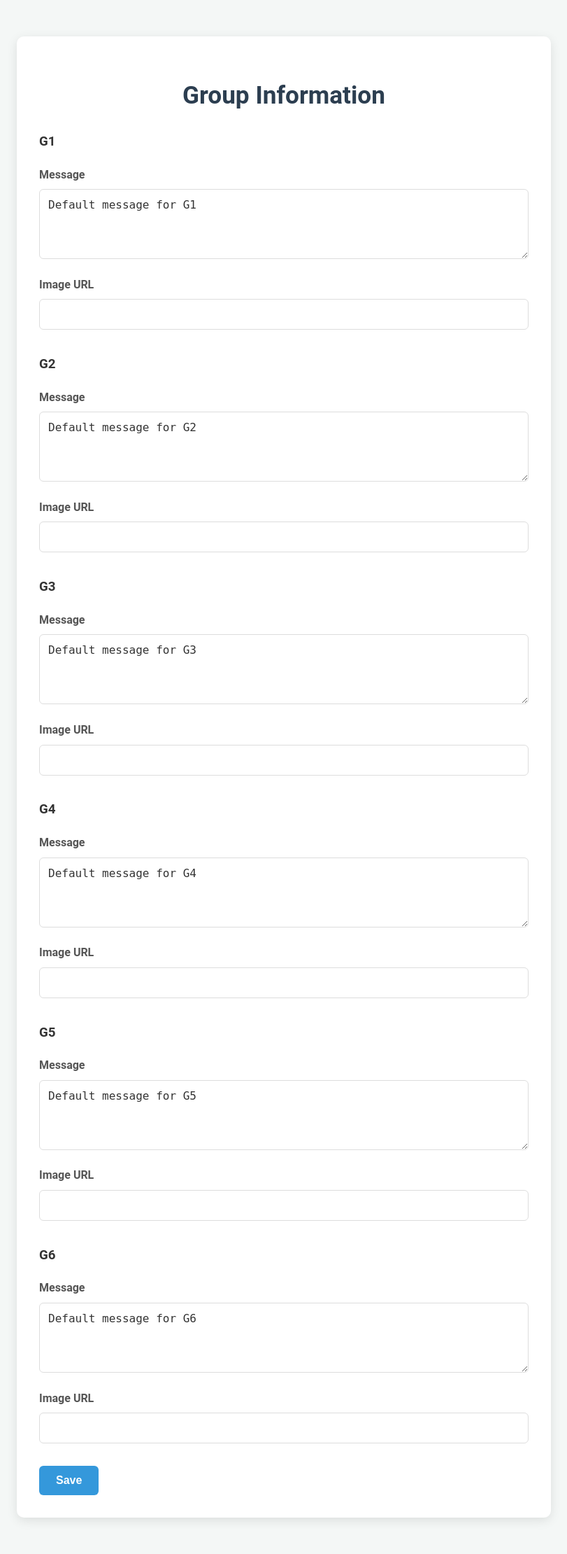
After one commit to panaresium/SupplementaryTestKit, a Flask app: page /admin/group_info in a window 1280 px wide. The commit adds this page. Shown: the whole page at 70% size, without its empty margins (234-1045 px from the left). Run offline with Flask 3, Linux system fonts and the light colour scheme.

Commit message:
Add multilingual result display and admin group info

```diff
--- a/app.py
+++ b/app.py
@@ -2,12 +2,14 @@ import os
 import sqlite3
 import json # Added json import
 from flask import Flask, request, jsonify, send_from_directory, render_template # Added render_template
+import openai
 from flask_cors import CORS
 from uuid import uuid4
 from datetime import datetime, timezone # Updated import
 
 app = Flask(__name__)
 CORS(app)
+openai.api_key = os.getenv("OPENAI_API_KEY")
 
 DB_PATH = os.path.join(os.path.dirname(__file__), 'responses.db')
 
@@ -25,7 +27,33 @@ def _load_questionnaire_structure() -> dict:
         return json.load(f)
 
 
-def _calculate_scores(user_answers: dict, structure: dict):
+GROUP_INFO_FILE = os.path.join(os.path.dirname(__file__), 'group_info.json')
+
+
+def _load_group_info() -> dict:
+    if os.path.exists(GROUP_INFO_FILE):
+        with open(GROUP_INFO_FILE, 'r') as f:
+            try:
+                return json.load(f)
+            except json.JSONDecodeError:
+                pass
+    # Default structure if file does not exist or is invalid
+    return {
+        "G1": {"message": "", "image": ""},
+        "G2": {"message": "", "image": ""},
+        "G3": {"message": "", "image": ""},
+        "G4": {"message": "", "image": ""},
+        "G5": {"message": "", "image": ""},
+        "G6": {"message": "", "image": ""},
+    }
+
+
+def _save_group_info(data: dict):
+    with open(GROUP_INFO_FILE, 'w') as f:
+        json.dump(data, f, indent=2)
+
+
+def _calculate_scores(user_answers: dict, structure: dict, lang_code: str = "en"):
     group_scores = {"G1": 0, "G2": 0, "G3": 0, "G4": 0, "G5": 0, "G6": 0}
     submitted = []
 
@@ -34,14 +62,14 @@ def _calculate_scores(user_answers: dict, structure: dict):
         if qid not in user_answers:
             continue
         val = user_answers[qid]
-        text = q.get('questionText', {}).get('en', '')
+        text = q.get('questionText', {}).get(lang_code, q.get('questionText', {}).get('en', ''))
         display = 'N/A'
 
         if q.get('type') == 'radio':
             if val not in (None, ''):
                 opt = next((o for o in q.get('answers', []) if o.get('value') == val), None)
                 if opt:
-                    display = opt.get('text', {}).get('en', val)
+                    display = opt.get('text', {}).get(lang_code, opt.get('text', {}).get('en', val))
                     for g, w in opt.get('weights', {}).items():
                         if g in group_scores and isinstance(w, (int, float)):
                             group_scores[g] += w
@@ -53,7 +81,7 @@ def _calculate_scores(user_answers: dict, structure: dict):
                 for choice in val:
                     opt = next((o for o in q.get('answers', []) if o.get('value') == choice), None)
                     if opt:
-                        texts.append(opt.get('text', {}).get('en', choice))
+                        texts.append(opt.get('text', {}).get(lang_code, opt.get('text', {}).get('en', choice)))
                         for g, w in opt.get('weights', {}).items():
                             if g in group_scores and isinstance(w, (int, float)):
                                 group_scores[g] += w
@@ -104,6 +132,21 @@ def _generate_recommendation(group_scores: dict) -> str:
     return f"Your profile suggests you align with: {' and '.join(group_texts)}."
 
 
+def _ai_suggestion(text: str) -> str:
+    """Query OpenAI for a supplement suggestion based on user text."""
+    if not text:
+        return ""
+    try:
+        messages = [
+            {"role": "system", "content": "You are a helpful assistant providing supplement advice."},
+            {"role": "user", "content": text},
+        ]
+        resp = openai.ChatCompletion.create(model="gpt-3.5-turbo", messages=messages)
+        return resp.choices[0].message["content"].strip()
+    except Exception as exc:
+        return f"AI suggestion unavailable: {exc}"
+
+
 @app.route('/thank_you.html')
 def thank_you():
     data_param = request.args.get('data')
@@ -117,11 +160,33 @@ def thank_you():
     except Exception as exc:
         return f"Invalid data parameter: {exc}", 400
 
+    language = request.args.get('lang', 'en')
     structure = _load_questionnaire_structure()
-    scores, submitted = _calculate_scores(answers, structure)
+    scores, submitted = _calculate_scores(answers, structure, language)
     recommendation = _generate_recommendation(scores)
-    return render_template('thank_you.html', submitted_answers=submitted,
-                           group_scores=scores, recommendation_text=recommendation)
+
+    # Use the freetext from the last question (id 26) for AI suggestion
+    last_text = answers.get('26', '')
+    ai_suggestion = _ai_suggestion(last_text)
+
+    group_info = _load_group_info()
+    top_groups = sorted(scores.items(), key=lambda kv: kv[1], reverse=True)
+    rec_groups = []
+    if top_groups:
+        rec_groups.append(top_groups[0][0])
+        if len(top_groups) > 1 and (top_groups[0][1] - top_groups[1][1] <= 5):
+            rec_groups.append(top_groups[1][0])
+
+    return render_template(
+        'thank_you.html',
+        submitted_answers=submitted,
+        group_scores=scores,
+        recommendation_text=recommendation,
+        ai_suggestion=ai_suggestion,
+        group_info=group_info,
+        rec_groups=rec_groups,
+        language_code=language,
+    )
 
 def init_db():
     conn = sqlite3.connect(DB_PATH)
@@ -201,6 +266,17 @@ def admin_results():
 
     return render_template('results.html', results=processed_results)
 
+
+@app.route('/admin/group_info', methods=['GET', 'POST'])
+def admin_group_info():
+    group_info = _load_group_info()
+    if request.method == 'POST':
+        for gid in group_info.keys():
+            group_info[gid]['message'] = request.form.get(f'{gid}_message', '')
+            group_info[gid]['image'] = request.form.get(f'{gid}_image', '')
+        _save_group_info(group_info)
+    return render_template('group_info.html', group_info=group_info)
+
 if __name__ == '__main__':
     init_db()
     app.run(host='0.0.0.0', port=int(os.environ.get('PORT', 5000)))
--- /dev/null
+++ b/group_info.json
@@ -0,0 +1,8 @@
+{
+  "G1": {"message": "Default message for G1", "image": ""},
+  "G2": {"message": "Default message for G2", "image": ""},
+  "G3": {"message": "Default message for G3", "image": ""},
+  "G4": {"message": "Default message for G4", "image": ""},
+  "G5": {"message": "Default message for G5", "image": ""},
+  "G6": {"message": "Default message for G6", "image": ""}
+}
--- a/static/script.js
+++ b/static/script.js
@@ -272,6 +272,8 @@ function showStep(n) {
         const progressPercentage = totalSteps > 0 ? (n / totalSteps) * 100 : 0;
         progressBarFillElement.style.width = `${progressPercentage}%`;
     }
+    // Scroll to top whenever we change steps for better UX
+    window.scrollTo({ top: 0, behavior: 'smooth' });
     currentStep = n;
 }
 
@@ -342,7 +344,8 @@ async function submitAnswers() {
                 // Pass the collected answersData to thank_you.html
                 const answersJson = JSON.stringify(answersData);
                 const encodedAnswers = encodeURIComponent(answersJson);
-                window.location.href = `thank_you.html?data=${encodedAnswers}`;
+                const encodedLang = encodeURIComponent(currentLang);
+                window.location.href = `thank_you.html?data=${encodedAnswers}&lang=${encodedLang}`;
             } else {
                 alert(`Submission was not successful. Server responded with: ${responseData.message || 'Unknown error'}`);
             }
--- /dev/null
+++ b/templates/group_info.html
@@ -0,0 +1,27 @@
+<!DOCTYPE html>
+<html lang="en">
+<head>
+    <meta charset="UTF-8">
+    <title>Group Information Admin</title>
+    <link rel="stylesheet" href="{{ url_for('static', filename='style.css') }}">
+</head>
+<body>
+<div class="container">
+    <h1>Group Information</h1>
+    <form method="post">
+        {% for gid, info in group_info.items() %}
+        <h3>{{ gid }}</h3>
+        <div class="form-group">
+            <label>Message</label>
+            <textarea name="{{ gid }}_message" rows="2" cols="50">{{ info.message }}</textarea>
+        </div>
+        <div class="form-group">
+            <label>Image URL</label>
+            <input type="text" name="{{ gid }}_image" value="{{ info.image }}">
+        </div>
+        {% endfor %}
+        <button type="submit">Save</button>
+    </form>
+</div>
+</body>
+</html>
```
Also changed, not shown: templates/thank_you.html (+22 -0 lines).
